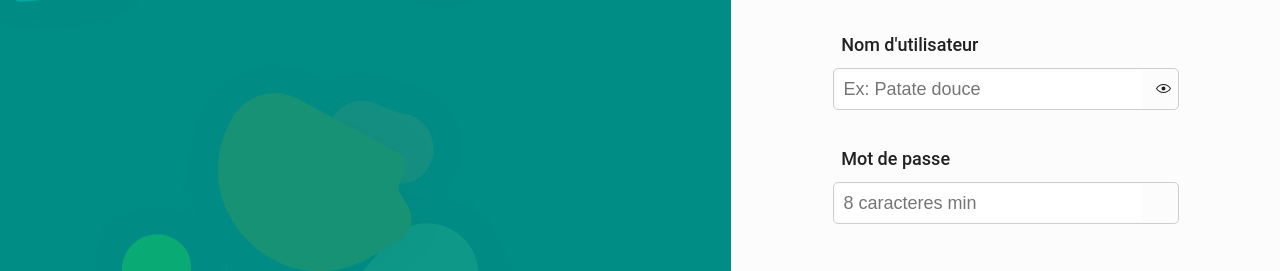
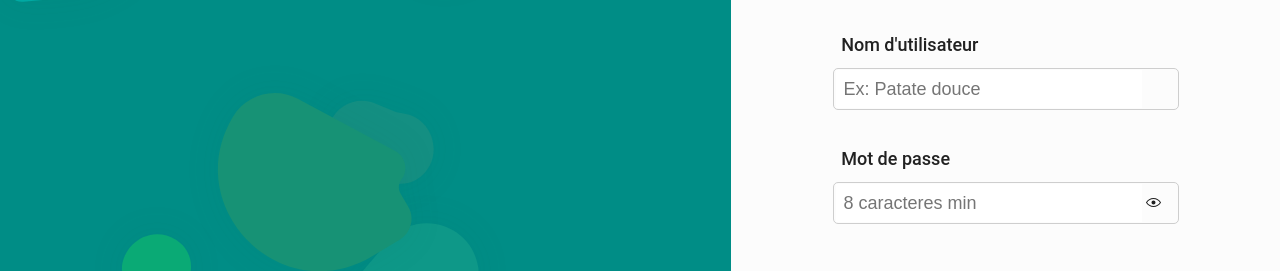
Before and after one commit to Mark-Randria/UX-UI-school-project, a React (Create React App) app in the folder my-app/: page /Login in a window 1280 px wide. Shown: the part 225-496 px from the top of the page. Built offline with nearby package versions, Linux system fonts and the light colour scheme.

Commit message:
Toogle password icon done

```diff
--- a/my-app/src/components/buttons/button.style.js
+++ b/my-app/src/components/buttons/button.style.js
@@ -11,6 +11,7 @@ export const StyledButton = styled.button`
   font-weight: 600;
   max-width: 162px;
   width: ${(props) => props.$width};
+  min-width: 80px;
   height: ${(props) => props.$height};
   ${(props) => {
     switch (props.$mode) {
--- a/my-app/src/components/inputs/input.style.js
+++ b/my-app/src/components/inputs/input.style.js
@@ -78,6 +78,6 @@ export const Icons = styled.div`
   display: flex;
   align-items: center;
   justify-content: center;
-  margin: 0px 5px;
+  margin: 0px 15px 0px 0px;
   color: ${(props) => props.theme.colors.gray12};
 `;
--- a/my-app/src/pages/login.jsx
+++ b/my-app/src/pages/login.jsx
@@ -14,11 +14,19 @@ import {
 import Input from "../components/inputs/input";
 import Button from "../components/buttons/button";
 
-import { EyeOpenIcon, EyeClosedIcon } from '@radix-ui/react-icons'
+import { EyeOpenIcon, EyeClosedIcon } from "@radix-ui/react-icons";
 
 export default function Login() {
   const [user, setUser] = React.useState("");
   const [password, setPassword] = React.useState("");
+
+  const [showPassword, setShowPassword] = React.useState(false);
+
+  function togglePasswordVisibility() {
+    setShowPassword((prevState) => !prevState);
+  }
+
+
 
   return (
     <>
@@ -47,14 +55,14 @@ export default function Login() {
             placeholder="Ex: Patate douce"
             value={user}
             setValue={setUser}
-            icon={ <EyeOpenIcon />}
           />
           <GapComponents gapY="20px" />
           <Input
             label="Mot de passe"
             id="Mot de passe"
             placeholder="8 caracteres min"
-            type="password"
+            type={showPassword ? 'text' : 'password'}
+            icon={showPassword ? <EyeClosedIcon onClick={togglePasswordVisibility}/> : <EyeOpenIcon onClick={togglePasswordVisibility} />}
             value={password}
             setValue={setPassword}
           />
```
